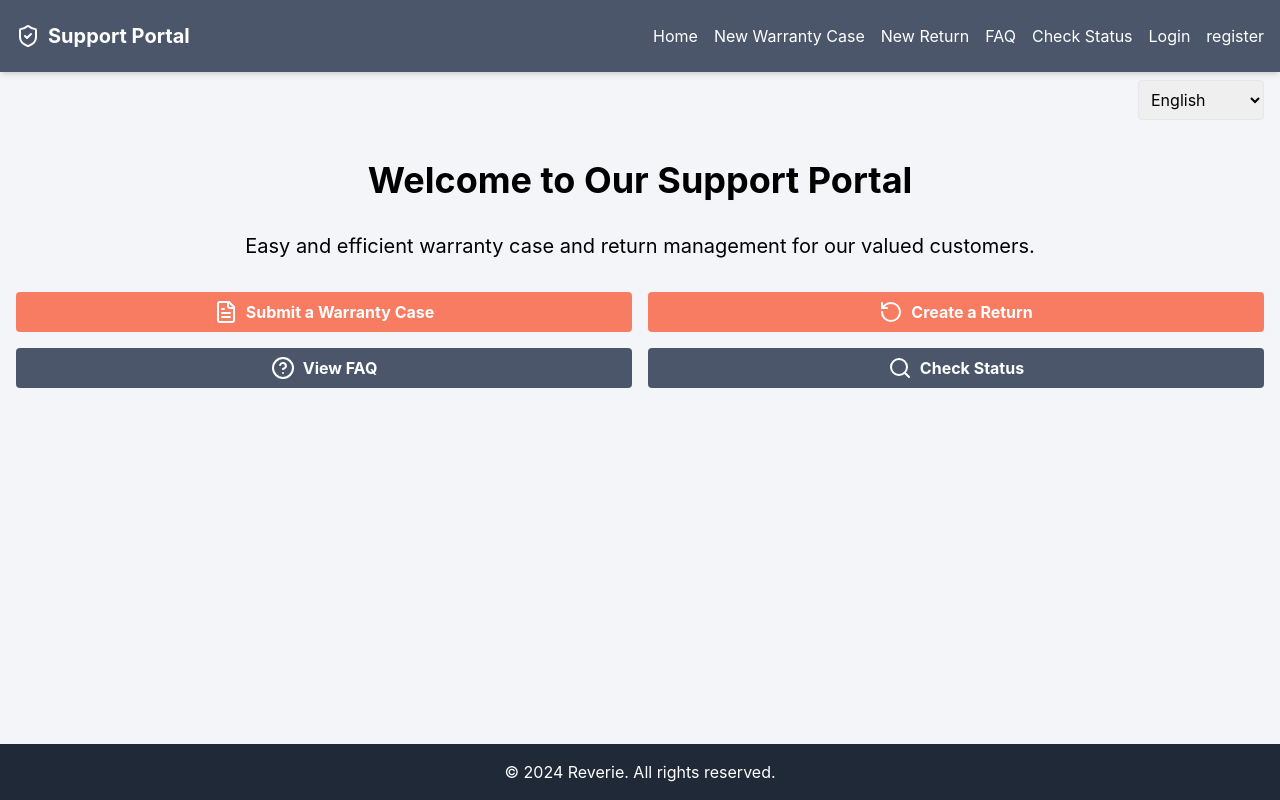
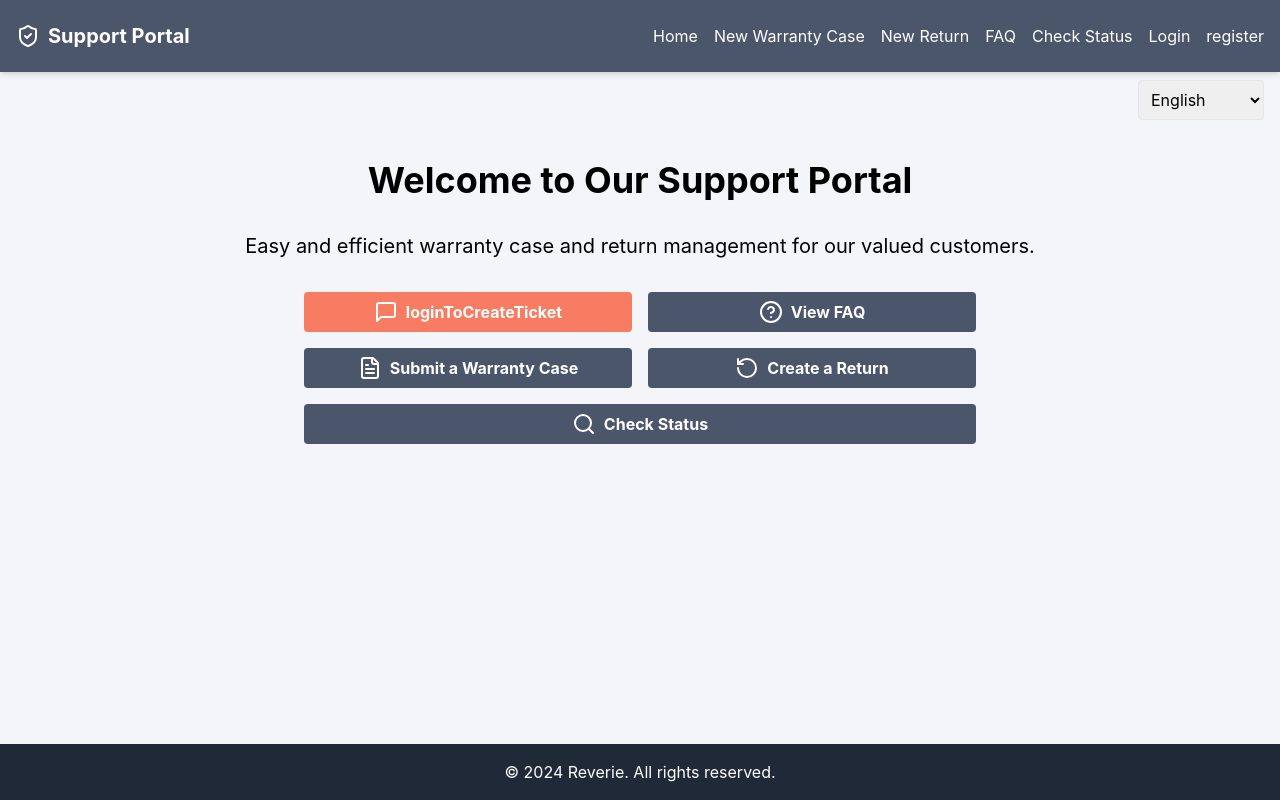
Before and after one commit to cujumbu/prisma_v120, a React (Vite) app: page / in a window 1280 px wide. Built offline with nearby package versions, Linux system fonts and the light colour scheme.

Commit message:
Update Home.tsx

```diff
--- a/src/pages/Home.tsx
+++ b/src/pages/Home.tsx
@@ -1,29 +1,42 @@
 import React from 'react';
 import { Link } from 'react-router-dom';
-import { FileText, Search, HelpCircle, RotateCcw } from 'lucide-react';
+import { FileText, Search, HelpCircle, RotateCcw, MessageSquare } from 'lucide-react';
 import { useTranslation } from 'react-i18next';
+import { useAuth } from '../context/AuthContext';
 
 const Home: React.FC = () => {
   const { t } = useTranslation();
+  const { user } = useAuth();
 
   return (
     <div className="text-center">
       <h1 className="text-4xl font-bold mb-8">{t('welcomeMessage')}</h1>
       <p className="text-xl mb-8">{t('supportPortalDescription')}</p>
-      <div className="grid grid-cols-1 md:grid-cols-2 gap-4">
-        <Link to="/claim" className="btn-primary inline-flex items-center justify-center">
-          <FileText className="mr-2" />
-          {t('submitWarrantyCase')}
-        </Link>
-        <Link to="/return" className="btn-primary inline-flex items-center justify-center">
-          <RotateCcw className="mr-2" />
-          {t('createReturn')}
-        </Link>
+      <div className="grid grid-cols-1 md:grid-cols-2 gap-4 max-w-2xl mx-auto">
+        {user ? (
+          <Link to="/create-ticket" className="btn-primary inline-flex items-center justify-center">
+            <MessageSquare className="mr-2" />
+            {t('createNewTicket')}
+          </Link>
+        ) : (
+          <Link to="/login" className="btn-primary inline-flex items-center justify-center">
+            <MessageSquare className="mr-2" />
+            {t('loginToCreateTicket')}
+          </Link>
+        )}
         <Link to="/faq" className="btn-secondary inline-flex items-center justify-center">
           <HelpCircle className="mr-2" />
           {t('viewFAQ')}
         </Link>
-        <Link to="/status" className="btn-secondary inline-flex items-center justify-center">
+        <Link to="/claim" className="btn-secondary inline-flex items-center justify-center">
+          <FileText className="mr-2" />
+          {t('submitWarrantyCase')}
+        </Link>
+        <Link to="/return" className="btn-secondary inline-flex items-center justify-center">
+          <RotateCcw className="mr-2" />
+          {t('createReturn')}
+        </Link>
+        <Link to="/status" className="btn-secondary inline-flex items-center justify-center col-span-full">
           <Search className="mr-2" />
           {t('checkStatus')}
         </Link>
```
